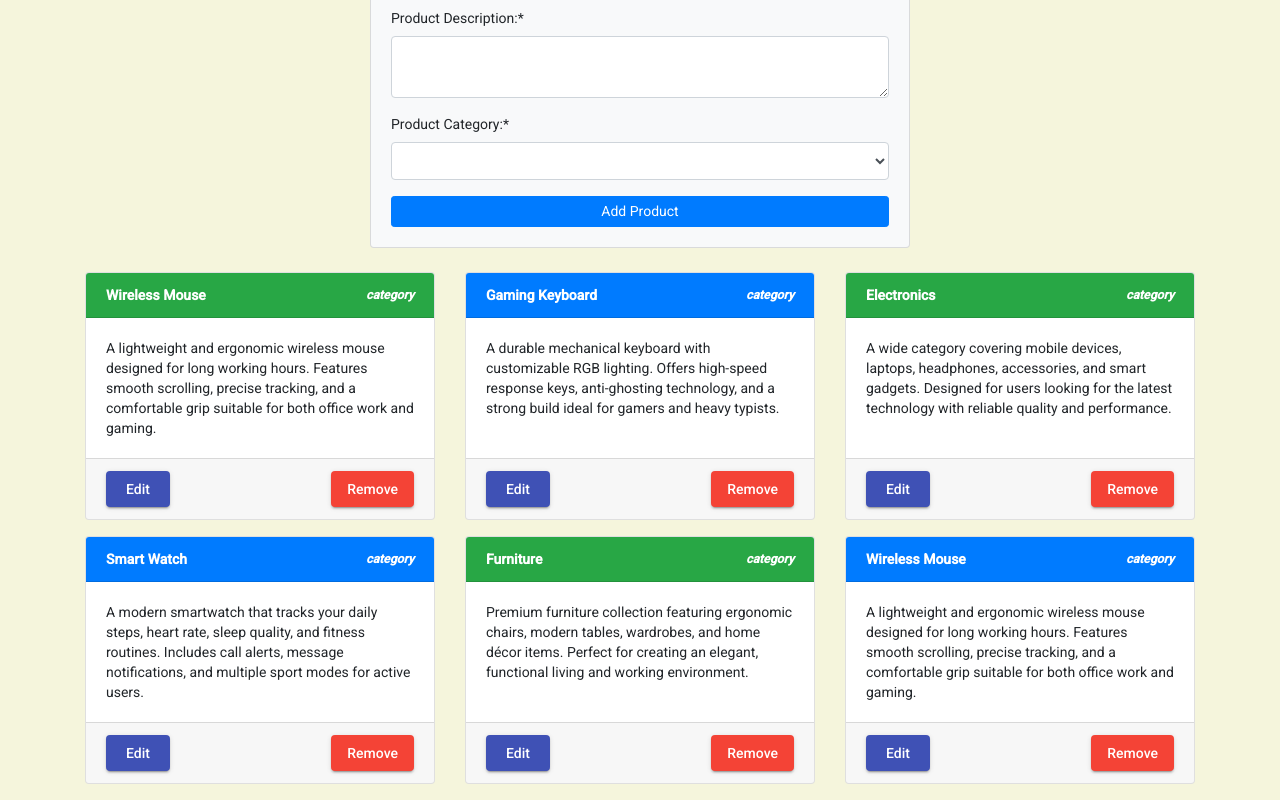
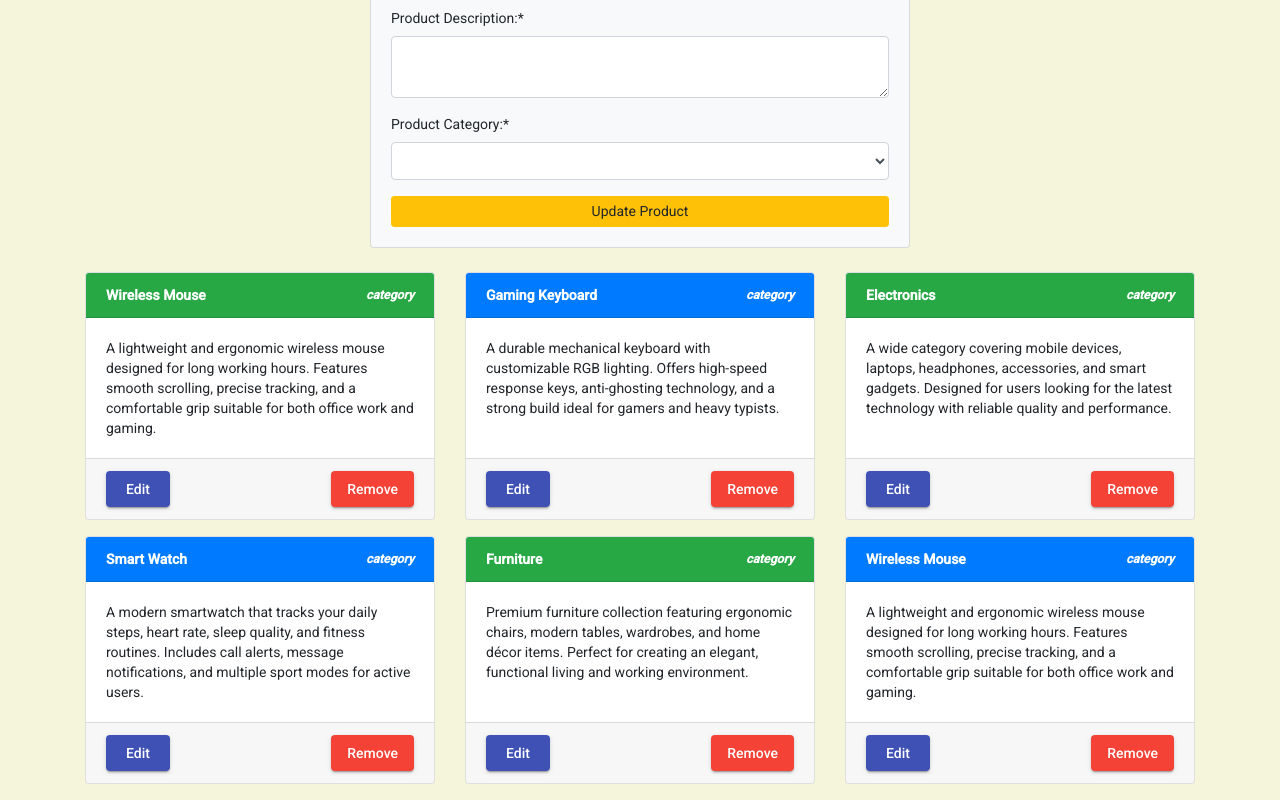
Before and after one commit to snehagundre/iocruds_mt_b18, an Angular app: page / in a window 1280 px wide. Shown: the part 1121-1921 px from the top of the page. Built offline with nearby package versions, Linux system fonts and the light colour scheme.

Commit message:
completed

```diff
--- a/src/app/shared/components/cards/cards.component.html
+++ b/src/app/shared/components/cards/cards.component.html
@@ -20,7 +20,11 @@
             <option value="category">category</option>
             </select>
           </div>
-          <button class="btn btn-sm btn-block btn-primary">Add Product</button>
+          <button *ngIf="!isInEditMode"
+           class="btn btn-sm btn-block btn-primary">Add Product</button>
+          <button *ngIf="isInEditMode"
+          (click)="onPrdUpdate()"
+          class="btn btn-sm btn-block btn-warning">Update Product</button>
 
         </form>
     </div>
--- a/src/app/shared/components/cards/cards.component.ts
+++ b/src/app/shared/components/cards/cards.component.ts
@@ -1,4 +1,4 @@
-import { Component, EventEmitter, Input, OnInit, Output, ViewChild } from '@angular/core';
+import { Component, EventEmitter, Input, OnChanges, OnInit, Output, SimpleChanges, ViewChild } from '@angular/core';
 import { IStudent } from '../../models/std';
 import { IProduct } from '../../models/product';
 import { NgForm } from '@angular/forms';
@@ -9,13 +9,16 @@ import { UuidService } from '../../services/uuid';
   templateUrl: './cards.component.html',
   styleUrls: ['./cards.component.scss']
 })
-export class CardsComponent implements OnInit {
+export class CardsComponent implements OnInit,OnChanges {
 
   constructor(
     private _uuid : UuidService
   ) { }
 @ViewChild('prdForm') prdFormReff !: NgForm
 @Output() newprdEmmiter : EventEmitter<IProduct> = new EventEmitter<IProduct>()
+@Output() uprdEmmiter : EventEmitter<IProduct> = new EventEmitter<IProduct>()
+@Input()  getEprdemited !: IProduct
+isInEditMode :boolean= true
 
   ngOnInit(): void {
   }
@@ -26,5 +29,18 @@ export class CardsComponent implements OnInit {
     this.newprdEmmiter.emit(newPrd);
     this.prdFormReff.reset()
   }
+  ngOnChanges(changes: SimpleChanges): void {
+    if(changes['getEprdemited'].currentValue){
+      this.isInEditMode = true
+      this.prdFormReff.form.patchValue(changes['getEprdemited'].currentValue)
+    }
+  }
+  onPrdUpdate(){
+    let upPrd : IProduct={
+     ...this.prdFormReff.value,pid:this.getEprdemited.pid
+    }
+    this.uprdEmmiter.emit(upPrd);
+    this.prdFormReff.reset()
+  }
 
 }
--- a/src/app/shared/components/post-dash/post-dash.component.html
+++ b/src/app/shared/components/post-dash/post-dash.component.html
@@ -7,7 +7,9 @@
     <div class="row">
         <div class="col-md-6 offset-md-3" >
             <app-cards
+            [getEprdemited]="getEPrd"
            (newprdEmmiter)="getNewPrd($event)"
+           (uprdEmmiter)="getUpdatedPrd($event)"
             >
 
             </app-cards>
@@ -17,7 +19,9 @@
       <div class="col-md-6 col-12 col-lg-4 mb-3" *ngFor="let prod of productsArr">
           <app-c-table
            [getStdObj]="prod"
-           (rprdEmmiter)="getRemovePrd($event)">
+           (rprdEmmiter)="getRemovePrd($event)"
+           (eprdEmmiter)="getemitedPrd($event)"
+           >
 
         </app-c-table>
       </div>
--- a/src/app/shared/components/post-dash/post-dash.component.ts
+++ b/src/app/shared/components/post-dash/post-dash.component.ts
@@ -48,6 +48,8 @@ export class PostDashComponent implements OnInit {
   }
 ];
 
+getEPrd !: IProduct;
+
   constructor(
     private _snackbar :SnackBarService
   ) { }
@@ -66,6 +68,15 @@ export class PostDashComponent implements OnInit {
   this.productsArr.splice(getIndex,1);
   this._snackbar.openSnackBar(`the product ${rprd.pname} removed Succesfully`)
   }
+  }
+  getemitedPrd(eprd : IProduct){
+  this.getEPrd = eprd
+  }
+  getUpdatedPrd(uprd : IProduct
+  ){
+  let getIndex = this.productsArr.findIndex( prd => prd.pid === uprd.pid);
+  this.productsArr[getIndex] = uprd
+  this._snackbar.openSnackBar(`the product ${uprd.pname} updated Succesfully`)
 
   }
 
```
